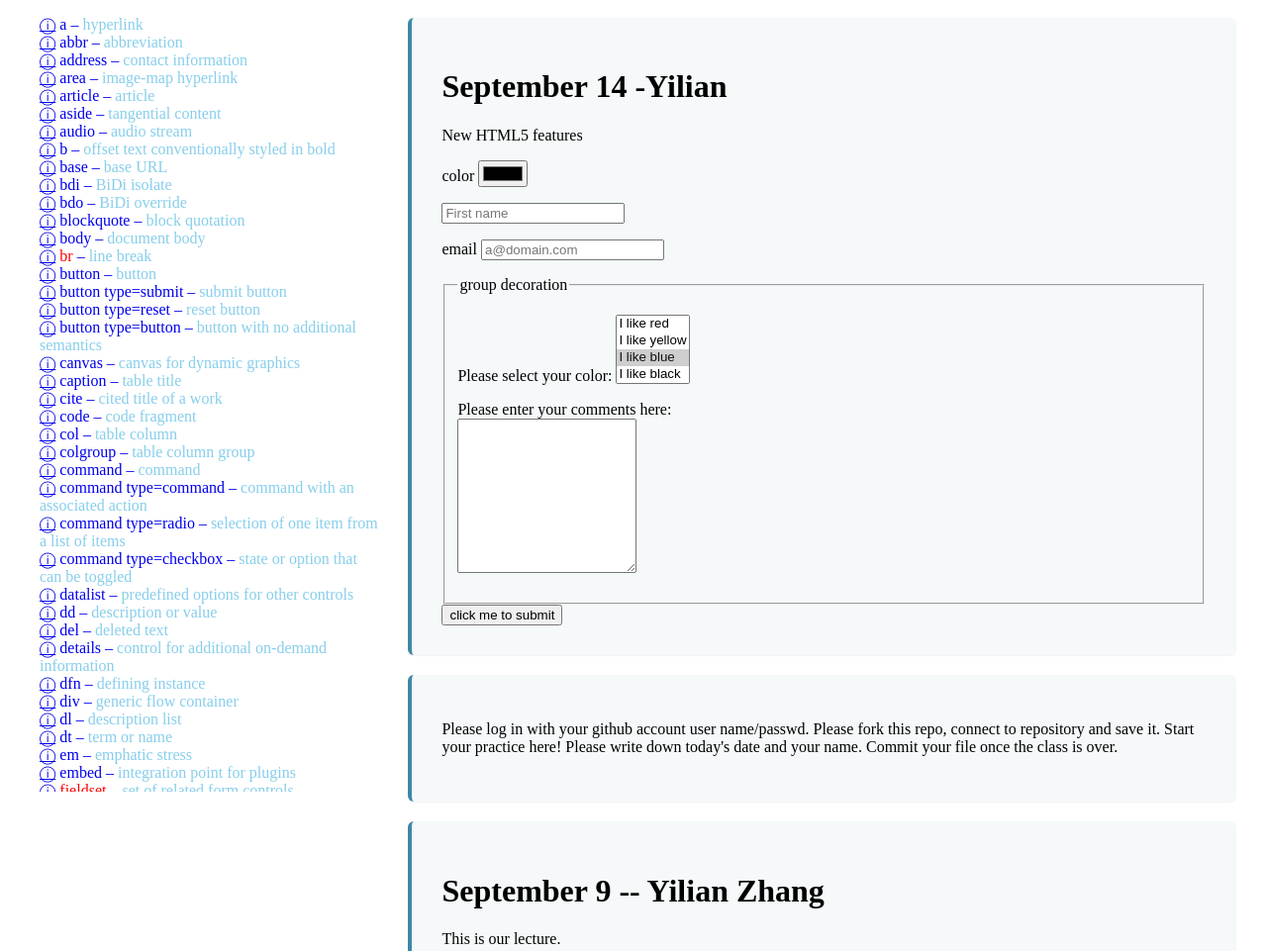
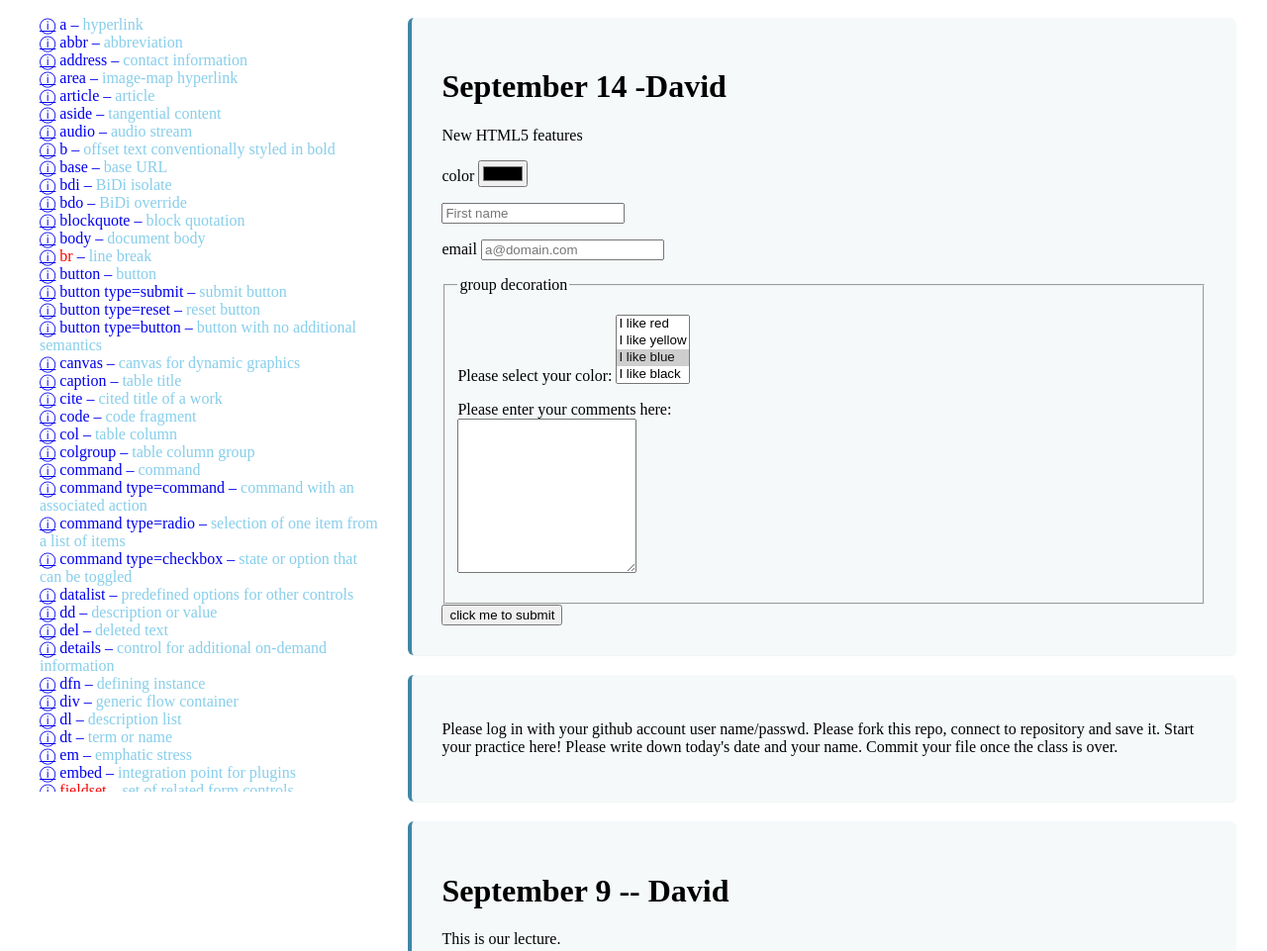
Before and after one commit to dogomez1413/workspace-html-2020-gomez, a website: page index.html in a window 1280 px wide. Shown: the top 961 px of the page at 99% size. Drawn offline with nearby package versions, Linux system fonts and the light colour scheme.

Commit message:
new clone

```diff
--- a/index.html
+++ b/index.html
@@ -20,7 +20,7 @@
 	<div id="side"> </div>
 	<div class="practicearea">
 		<div class="practice">
-			<h1>September 14 -Yilian </h1>
+			<h1>September 14 -David </h1>
 			<form>
         <p>New HTML5 features </p>
         <p>color
@@ -79,7 +79,7 @@
 		</div>
 
 		<div class="practice">
-			<h1>September 9 -- Yilian Zhang</h1>
+			<h1>September 9 -- David</h1>
 			<p> This is our lecture.</p>
 			<ul>
 				<li> great
```
